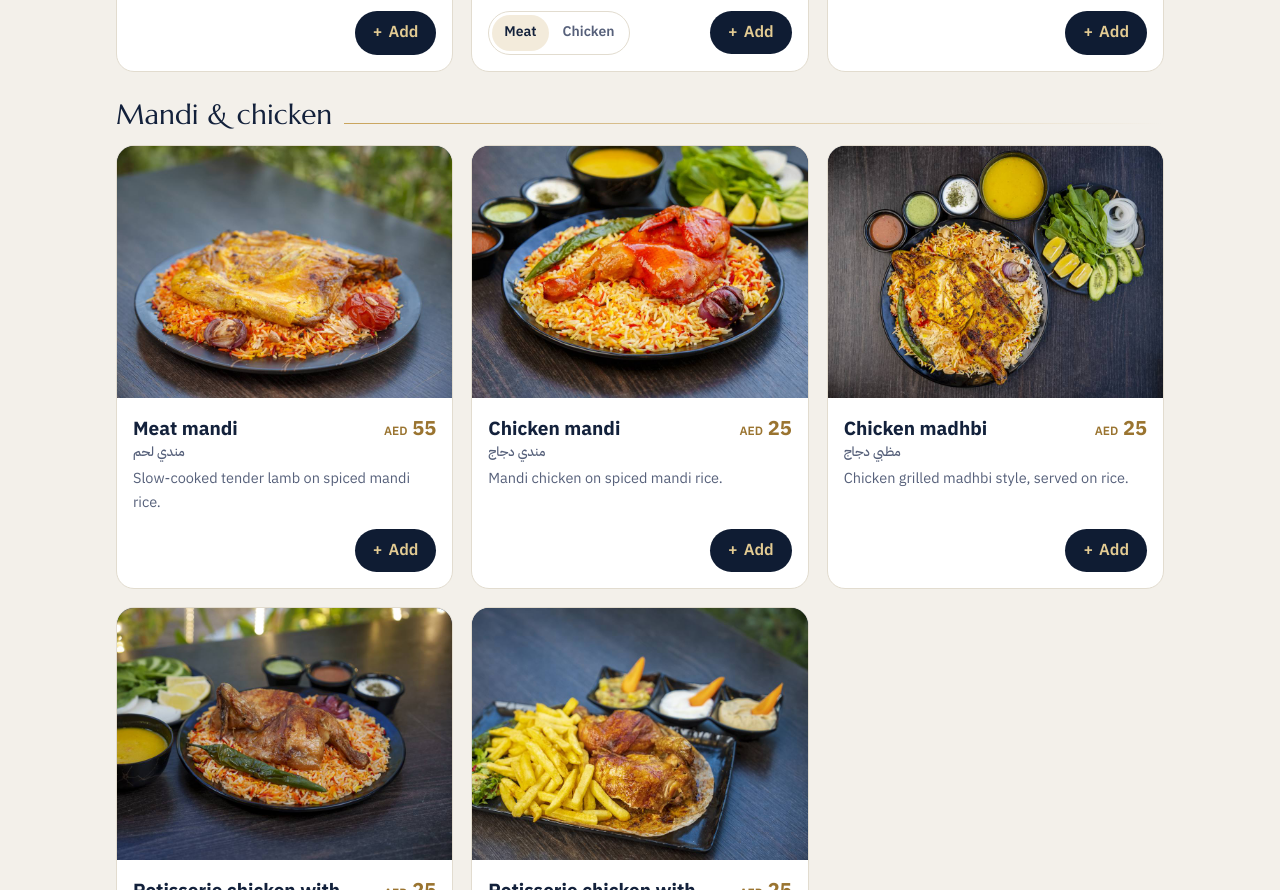
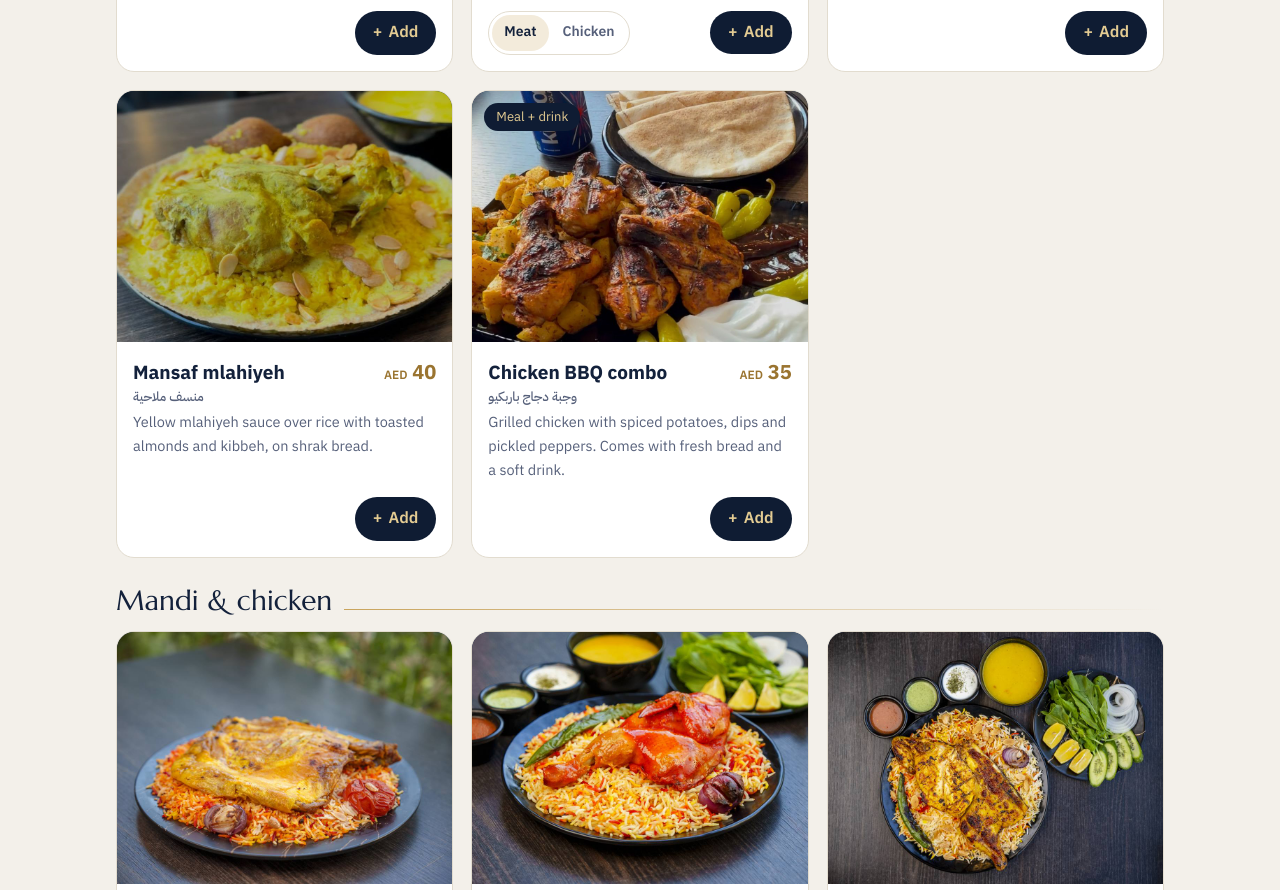
Before and after one commit to Houmam1993/mandi_alsultan_menu, a plain HTML site: page index.html in a window 1280 px wide. Shown: the part 1365-2255 px from the top of the page. Drawn offline with Linux system fonts and the light colour scheme; a web font is replaced by a local one.

Commit message:
Add files via upload

```diff
--- a/index.html
+++ b/index.html
@@ -296,6 +296,12 @@ const DISHES = [
   {id:"musahab",cat:"daily",img:"images/musahab.jpg",price:29,
     ar:"مسحب دجاج على الفحم",en:"Charcoal chicken musahab",
     dAr:"قطع دجاج بدون عظم مشوية على الفحم، على الرز.",dEn:"Boneless chicken grilled over charcoal, on rice."},
+  {id:"mlahiyeh",cat:"daily",img:"images/mlahiyeh.jpg",price:40,
+    ar:"منسف ملاحية",en:"Mansaf mlahiyeh",
+    dAr:"صلصة الملاحية الصفراء على الرز مع اللوز المحمص والكبة، على خبز الشراك.",dEn:"Yellow mlahiyeh sauce over rice with toasted almonds and kibbeh, on shrak bread."},
+  {id:"bbq-combo",cat:"daily",img:"images/bbq_combo.jpg",price:35,badgeAr:"وجبة مع مشروب",badgeEn:"Meal + drink",
+    ar:"وجبة دجاج باربكيو",en:"Chicken BBQ combo",
+    dAr:"دجاج مشوي مع بطاطا متبلة وصوصات ومخلل. تُقدَّم مع خبز طازج ومشروب غازي.",dEn:"Grilled chicken with spiced potatoes, dips and pickled peppers. Comes with fresh bread and a soft drink."},
 
   /* Mandi & madhbi */
   {id:"meat-mandi",cat:"mandi",img:"images/meat_mandi.jpg",price:55,
```
